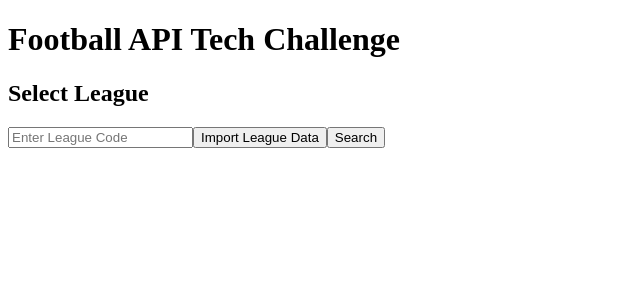
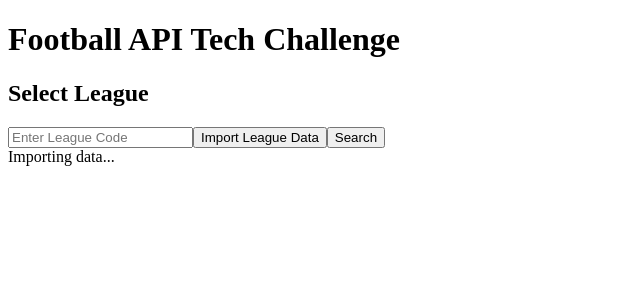
Before and after one commit to fdezar/adwake-tech-challenge, an Angular app in the folder client/: page / in a window 1280 px wide. Both pictures are taken after a click on the button "Import League Data". Shown: the top 300 px of the page, without its empty margins (0-640 px from the left). Built offline with nearby package versions, Linux system fonts and the light colour scheme.

Commit message:
importing data... loading visual feature implemented

```diff
--- a/client/src/app/league-selector/league-selector.component.html
+++ b/client/src/app/league-selector/league-selector.component.html
@@ -3,4 +3,5 @@
     <input type="text" [(ngModel)]="leagueCode" placeholder="Enter League Code" />
     <button (click)="importLeague()">Import League Data</button>
     <button (click)="fetchTeams()">Search</button>
+    <div *ngIf="isLoading">Importing data...</div>
   </div>
--- a/client/src/app/league-selector/league-selector.component.ts
+++ b/client/src/app/league-selector/league-selector.component.ts
@@ -1,5 +1,6 @@
 import { Component } from '@angular/core';
 import { Router } from '@angular/router';
+import { CommonModule } from '@angular/common';
 import { FormsModule } from '@angular/forms';
 import { FootballApiService } from '../football-api.service';
 
@@ -8,10 +9,11 @@ import { FootballApiService } from '../football-api.service';
   standalone: true,
   templateUrl: './league-selector.component.html',
   styleUrls: ['./league-selector.component.css'],
-  imports: [FormsModule]
+  imports: [FormsModule, CommonModule]
 })
 export class LeagueSelectorComponent {
   leagueCode: string = '';
+  isLoading: boolean = false;
 
   constructor(private router: Router, private apiService: FootballApiService) {}
 
@@ -22,13 +24,16 @@ export class LeagueSelectorComponent {
   }
 
   importLeague() {
+    this.isLoading = true;
     if (this.leagueCode) {
       this.apiService.importLeague(this.leagueCode).subscribe(
         response => {
           console.log('Import successful:', response);
+          this.isLoading = false;
         },
         error => {
           console.error('Error importing league:', error);
+          this.isLoading = false;
         }
       );
     }
```
Also changed, not shown: client/vercel.json.
